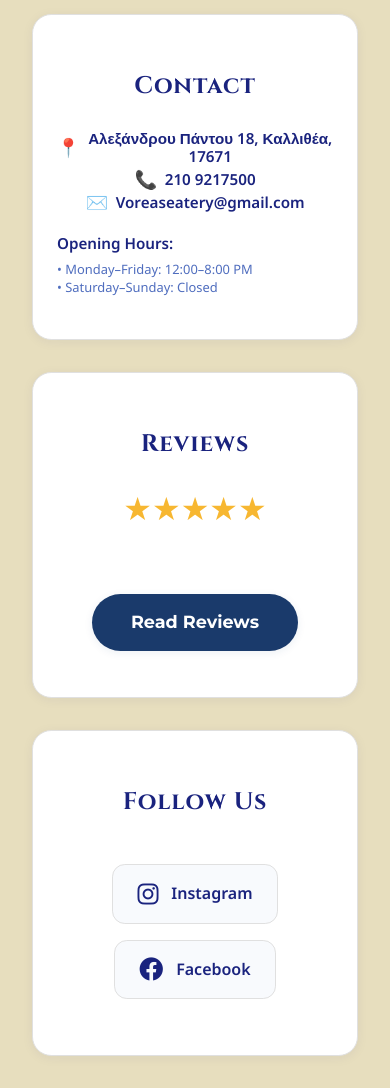
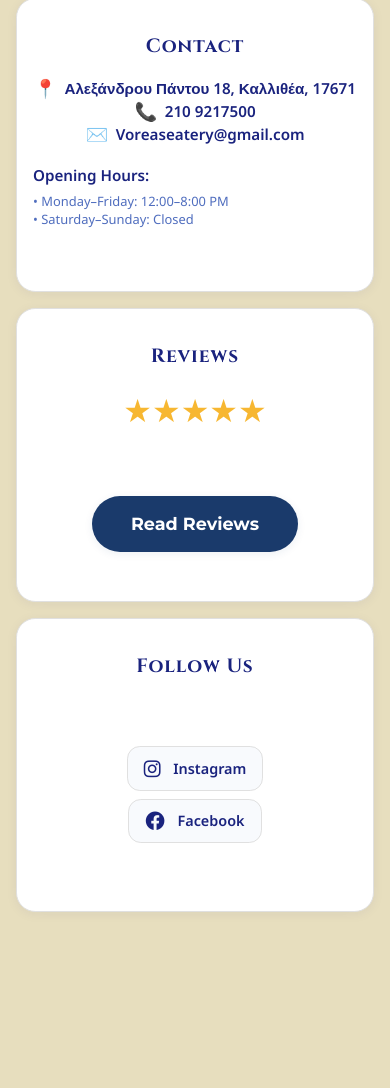
Before and after one commit to DimitriosFylaktou/voreas-restaurant, a website: page Voreas/index.html in a window 390 px wide. Shown: the part 2751-3839 px from the top of the page. After the commit the page ends 3679 px from the top, so only its background shows below. Drawn offline with nearby package versions, Linux system fonts and the light colour scheme.

Commit message:
Optimize mobile layout for contact-reviews-social section - reduce height, padding, and make more compact

```diff
--- a/Voreas/style.css
+++ b/Voreas/style.css
@@ -359,6 +359,12 @@ nav {
   position: relative;
 }
 
+@media (max-width: 700px) {
+  .contact-reviews-social-section {
+    padding: 1rem 0 1rem 0;
+  }
+}
+
 .contact-reviews-social-container {
   display: flex;
   justify-content: center;
@@ -1288,13 +1294,38 @@ footer {
   .contact-reviews-social-container {
     flex-direction: column;
     align-items: stretch;
+    gap: 1rem;
+    padding: 0 1rem;
   }
   .contact-side, .reviews-side, .social-side {
     flex: 1 1 0;
-    min-height: 260px;
+    min-height: 180px;
     display: flex;
     flex-direction: column;
     justify-content: stretch;
+    padding: 1rem 1rem;
+  }
+
+  .contact-side h2, .reviews-side h2, .social-side h2 {
+    font-size: 1.2rem;
+    margin-bottom: 0.8rem;
+  }
+
+  .social-links-large {
+    gap: 0.5rem;
+  }
+
+  .social-link-large {
+    padding: 0.6rem 1rem;
+    font-size: 0.9rem;
+  }
+
+  .social-link-large i {
+    font-size: 1.2rem;
+  }
+
+  .social-link-large span {
+    font-size: 0.9rem;
   }
   .menu-nav {
     gap: 0.5rem;
```
